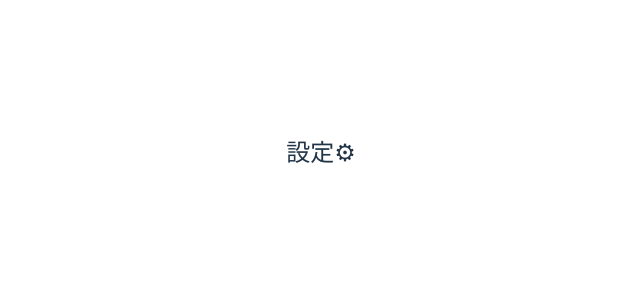
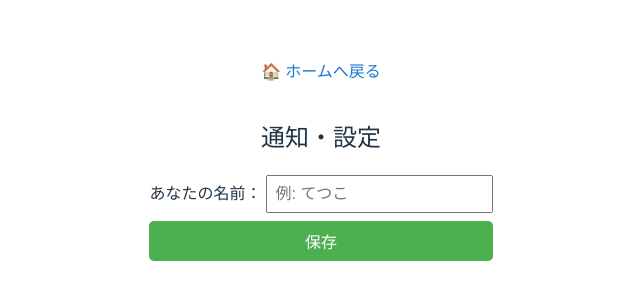
Before and after one commit to noctali168/Vue-kakeiboD, a Vue app: page /notify in a window 1280 px wide. Shown: the part 248-548 px from the top of the page, without its empty margins (319-959 px from the left). Built offline with nearby package versions, Linux system fonts and the light colour scheme.

Commit message:
ユーザー名登録機能

```diff
--- a/src/components/CharacterSection.vue
+++ b/src/components/CharacterSection.vue
@@ -1,16 +1,24 @@
 <template>
-  <section class="character-area">
-    <p>こんにちは！今日も記録を忘れずにね 👀</p>
+  <section class="character-section">
+    <h2 v-if="username">{{ username }}さん、こんにちは！</h2>
+    <h2 v-else>こんにちは！</h2>
   </section>
 </template>
 
 <script setup>
-/*  */
+import { ref, onMounted } from 'vue'
+
+const username = ref('')
+
+onMounted(() => {
+  username.value = localStorage.getItem('kakeibo-username') || ''
+})
 </script>
 
 <style scoped>
-.character-area {
-  padding: 1rem;
-  background: #f0f0f0;
+.character-section {
+  text-align: center;
+  font-size: 1.5rem;
+  margin-top: 1rem;
 }
 </style>
--- a/src/pages/NotifyPage.vue
+++ b/src/pages/NotifyPage.vue
@@ -1,9 +1,54 @@
 <template>
-  <div>
-    <h2>設定⚙</h2>
+  <BackHome />
+  <div class="notify-page">
+    <h2>通知・設定</h2>
+
+    <form @submit.prevent="saveName">
+      <label>
+        あなたの名前：
+        <input v-model="username" type="text" placeholder="例: てつこ" />
+      </label>
+      <button type="submit">保存</button>
+    </form>
+
+    <p v-if="saved">✅ 名前を保存しました！</p>
   </div>
 </template>
 
 <script setup>
-// 今は空でOKです
+import BackHome from '../components/BackHome.vue'
+import { ref, onMounted } from 'vue'
+
+const username = ref('')
+const saved = ref(false)
+
+onMounted(() => {
+  username.value = localStorage.getItem('kakeibo-username') || ''
+})
+
+const saveName = () => {
+  localStorage.setItem('kakeibo-username', username.value)
+  saved.value = true
+  setTimeout(() => (saved.value = false), 2000)
+}
 </script>
+
+<style scoped>
+form {
+  margin-top: 1rem;
+  display: flex;
+  flex-direction: column;
+  gap: 0.5rem;
+}
+input {
+  padding: 0.5rem;
+  font-size: 1rem;
+}
+button {
+  background-color: #4caf50;
+  color: white;
+  padding: 0.5rem;
+  border: none;
+  border-radius: 5px;
+}
+</style>
```
